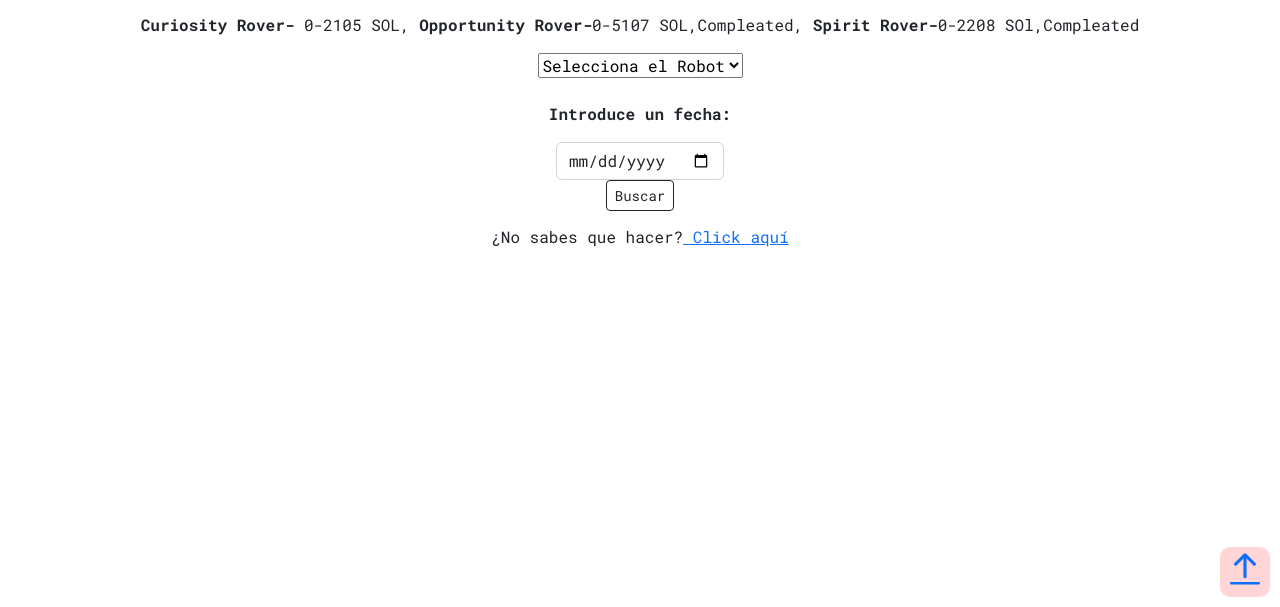
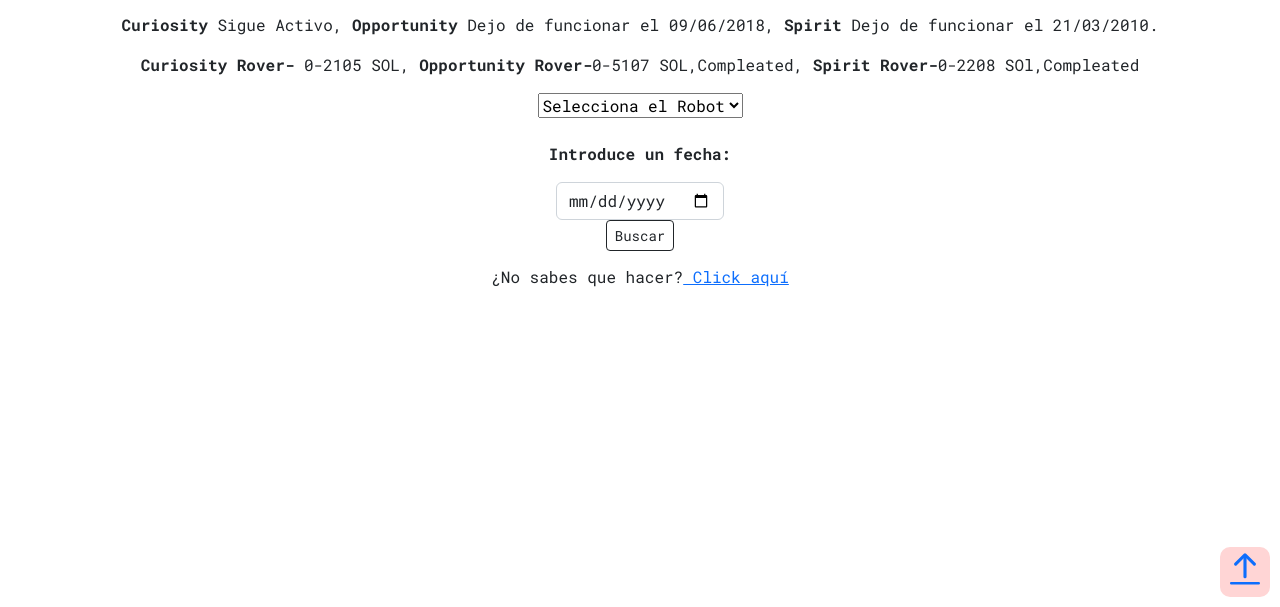
Before and after one commit to RodriZombi/Universo, a plain HTML site: page assets/html/mars.html in a window 1280 px wide. Shown: the part 193-800 px from the top of the page. Drawn offline with nearby package versions, Linux system fonts and the light colour scheme.

Commit message:
Update mars.html

```diff
--- a/assets/html/mars.html
+++ b/assets/html/mars.html
@@ -71,6 +71,8 @@
             <h3 id="labelti" class="text-center fw-bold h3 fs-2 mx-2 pt-5"> <span class="fs-4 fw-light">|</span> 03.2 : Robots en Marte <span class="fs-4 fw-light">|</span></h3>
             <p id="le" align="center">Esta página contiene imágenes capturadas por los robots
                 (Opportunity,Spirit,Curiosity).</p>
+            <p id="le" align="center"><b>Curiosity </b> Sigue Activo, <b>Opportunity</b> Dejo de funcionar el 09/06/2018,
+                <b>Spirit</b> Dejo de funcionar el 21/03/2010.</p>
             <p id="le" align="center"><b>Curiosity Rover-</b> 0-2105 SOL, <b>Opportunity Rover-</b>0-5107
                 SOL,Compleated, <b>Spirit Rover-</b>0-2208 SOl,Compleated</p>
             <div class="form-group" align="center" style="background-color: rgb(255, 255, 255);">
```
